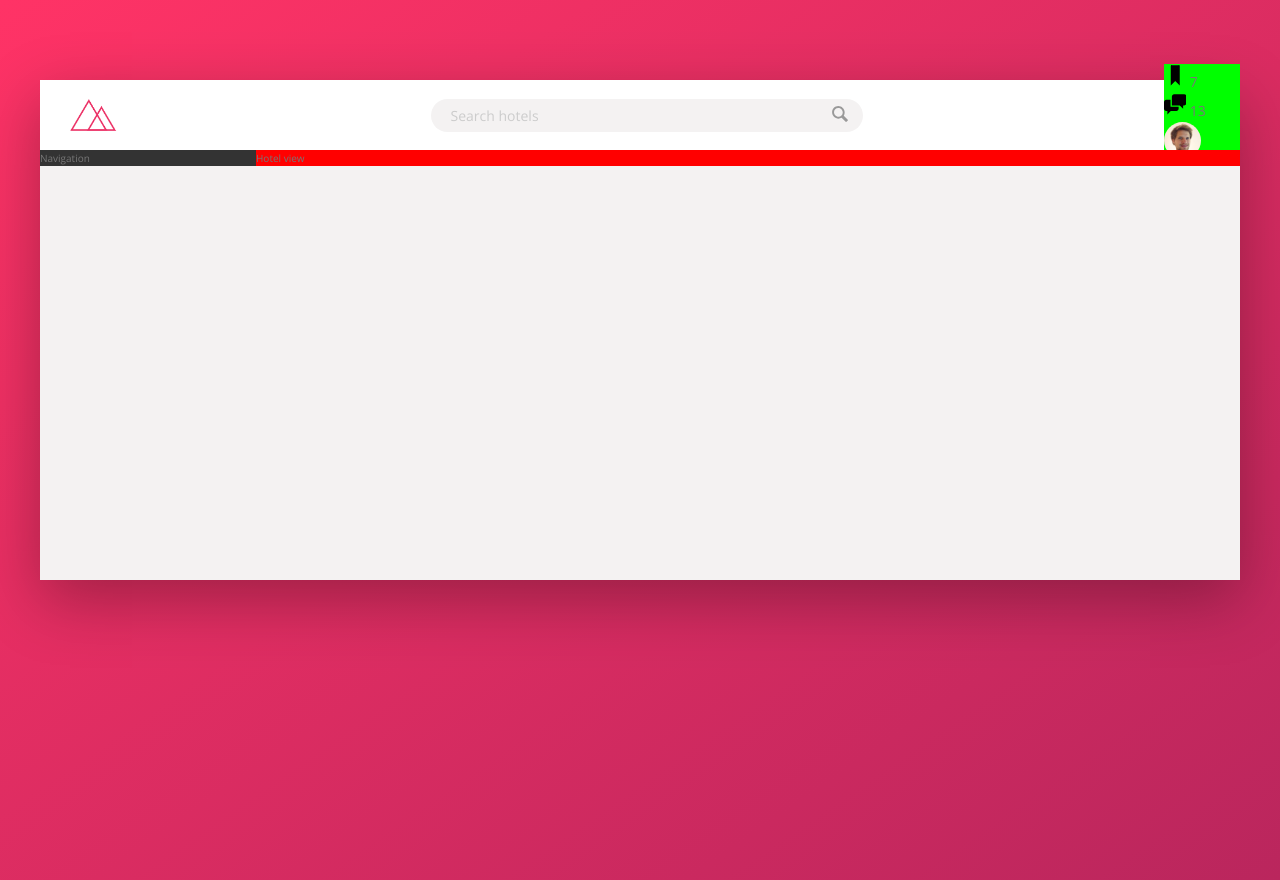
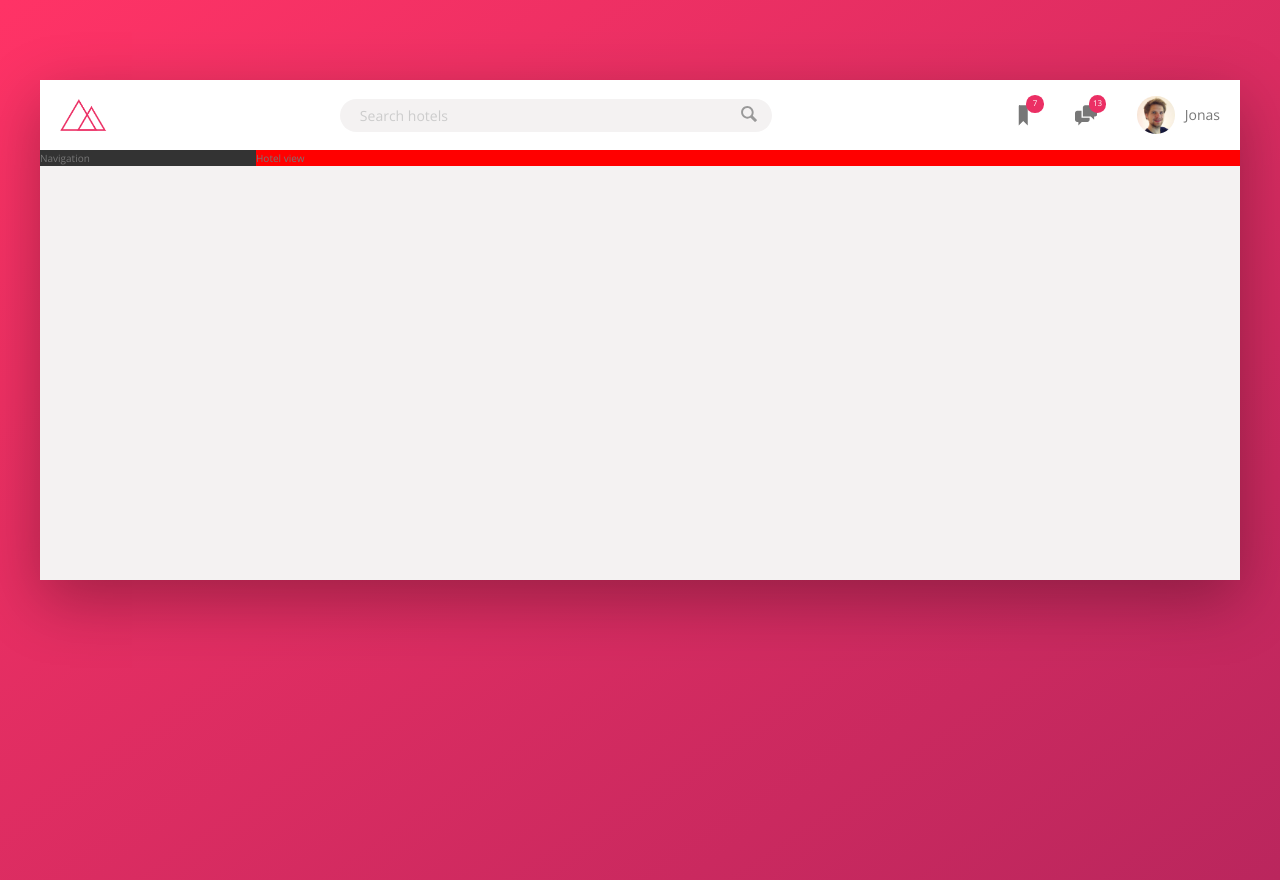
Before and after one commit to DamienAmbient/css-flex, a website: page index.html in a window 1280 px wide. Drawn offline with nearby package versions, Linux system fonts and the light colour scheme.

```diff
--- a/sass/_components.scss
+++ b/sass/_components.scss
@@ -3,7 +3,7 @@
 
 .logo {
   height: 3.25rem;
-  margin-left: 3rem;
+  margin-left: 2rem;
 }
 
 ////////////////////////////////////
@@ -68,26 +68,52 @@
 /// USER NAV
 
 .user-nav {
-  background-color: lime;
+  align-self: stretch;
+
+  display: flex;
+  align-items: center;
+
+  & > * {
+    padding: 0 2rem;
+    cursor: pointer;
+    height: 100%;
+    display: flex;
+    align-items: center;
+  }
+
+  & > *:hover {
+    background-color: var(--color-grey-light-2);
+  }
+
   &__icon-box {
+    position: relative;
   }
 
   &__icon {
     width: 2.25rem;
     height: 2.25rem;
+    fill: var(--color-grey-dark-2);
   }
 
   &__notification {
-  }
+    font-size: 0.8rem;
+    height: 1.75rem;
+    width: 1.75rem;
+    border-radius: 50%;
+    background-color: var(--color-primary);
+    color: #fff;
+    position: absolute;
+    top: 1.5rem;
+    right: 1.1rem;
 
-  &__user {
+    display: flex;
+    justify-content: center;
+    align-items: center;
   }
 
   &__user-photo {
     height: 3.75rem;
     border-radius: 50%;
-  }
-
-  &__user-name {
+    margin-right: 1rem;
   }
 }
```
Also changed, not shown: css/style.css.
